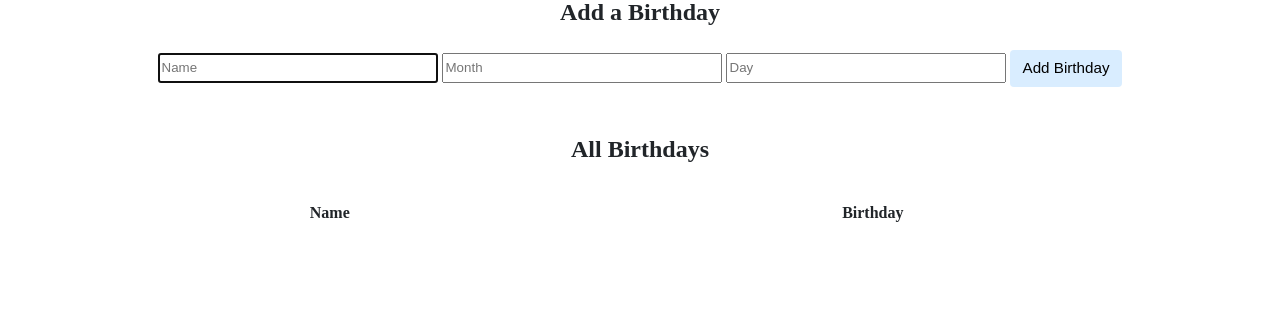
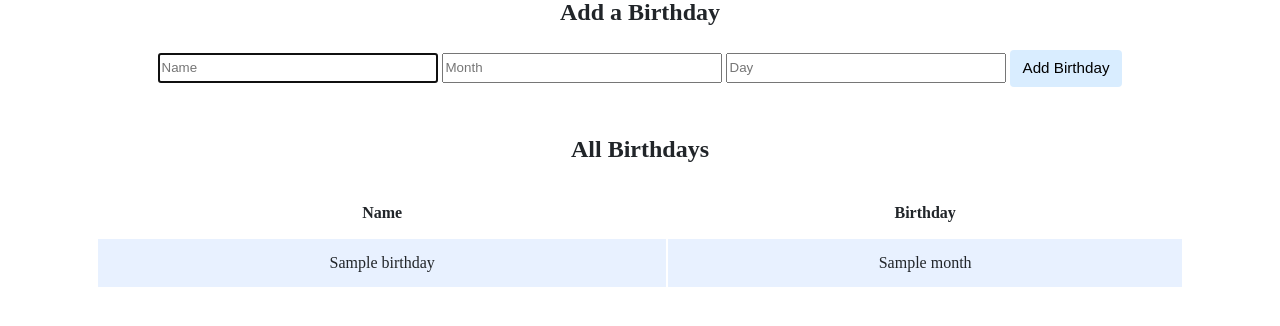
Before and after one commit to Ransometech/TrainMuscleFit, a Python web app: template birthdays/templates/index.html in a window 1280 px wide. Shown: the part 266-592 px from the top of the page. Run offline with Jinja, Linux system fonts and the light colour scheme; the template is opened without the code that fills it: most values are stand-ins (such as "Sample title", 1, 10 or a date in 2020); lists and menus that the app fills with data are empty.

Commit message:
Thu, Jul 25, 2024, 8:31 PM +01:00

```diff
--- a/birthdays/templates/index.html
+++ b/birthdays/templates/index.html
@@ -35,8 +35,9 @@
                     </thead>
                     <tbody>
                         <!-- TODO: Loop through the database entries to display them in this table -->
-                        {% for birthfay in birthdays %}
-
+                        {% for birthday in birthdays %}
+                            <td>{{ birthday.name }}</td>
+                            <td>{{ birthday.month }}</td>
                         {% endfor %}
                     </tbody>
                 </table>
```
